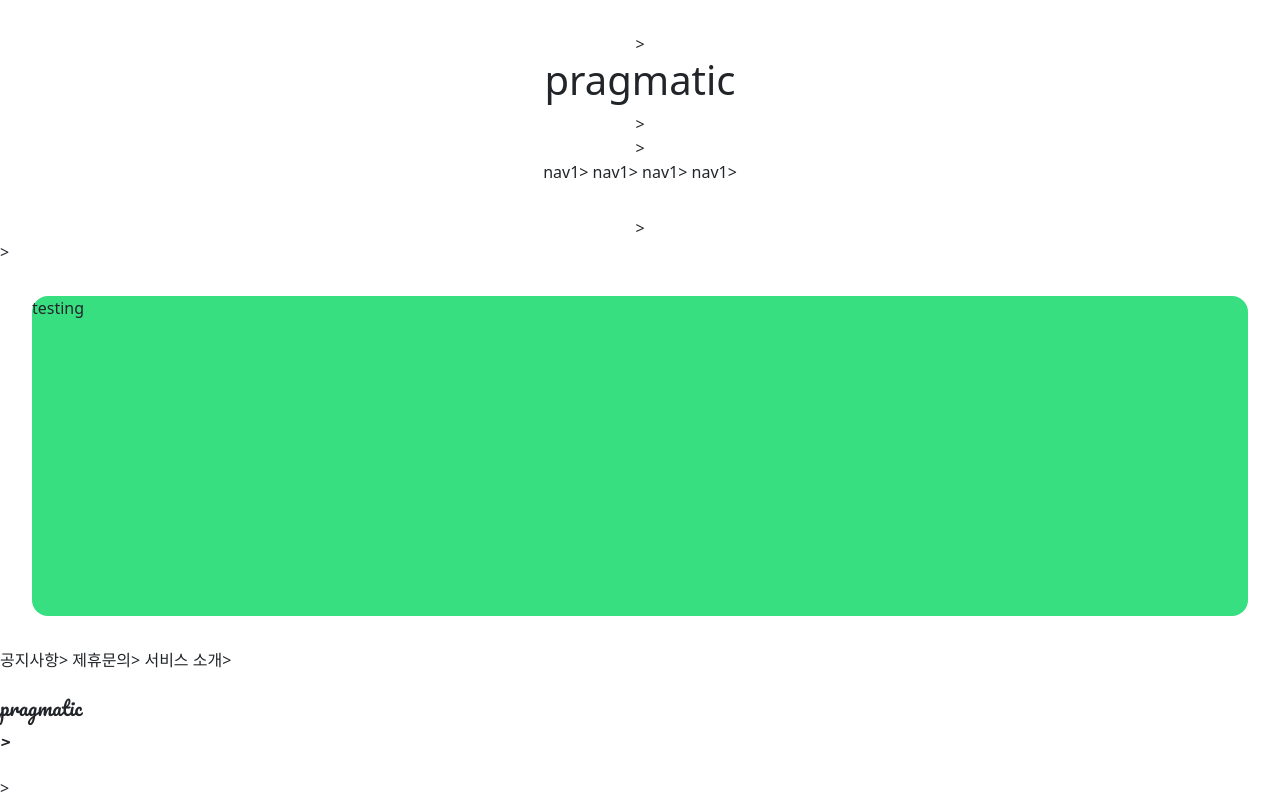
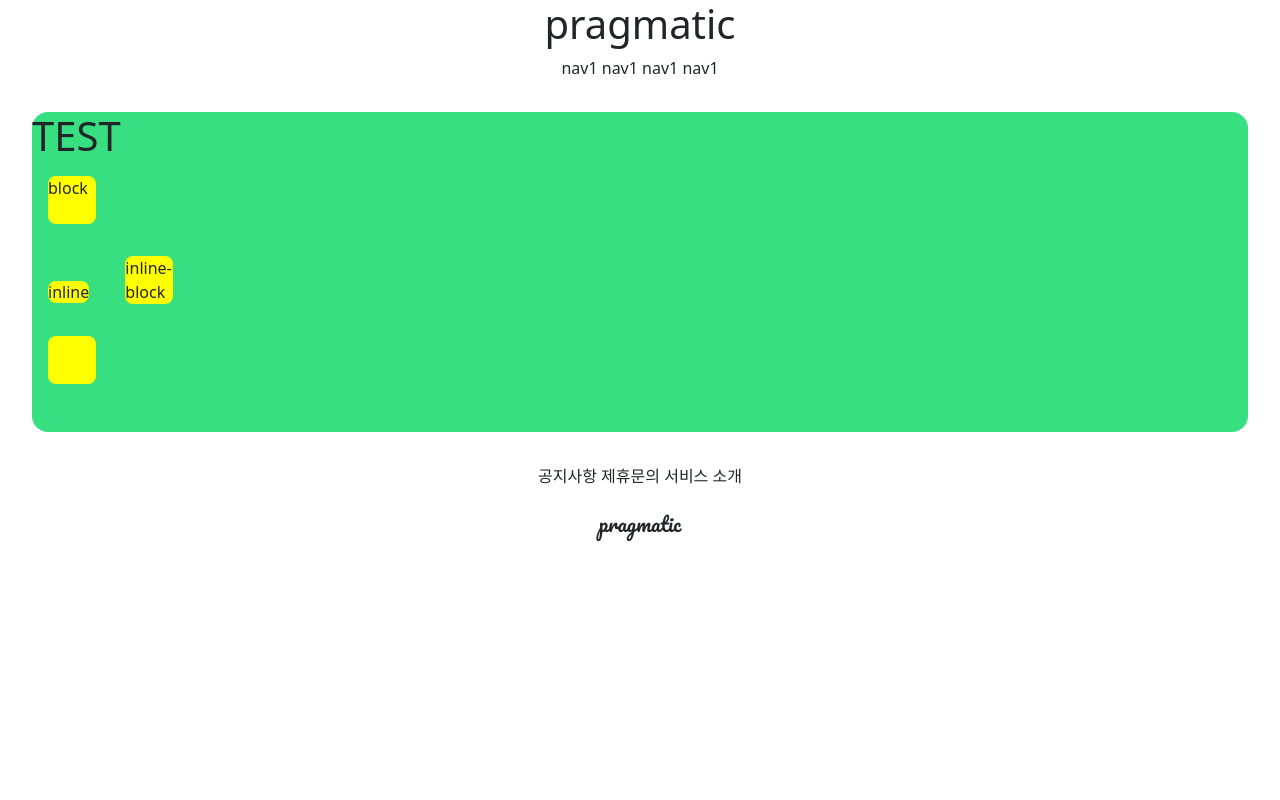
Before and after one commit to jinwoo960323/djangoProje1ct1, a Django app: page /accounts/hello_world/ in a window 1280 px wide. Run offline with Django 3.2, Linux system fonts and the light colour scheme; parts of the project's set-up code (start-up, migrations or seed data) failed here and were passed over.

Commit message:
7/7 3 class commit 1

```diff
--- a/accountapp/templates/accountapp/hellow_world.html
+++ b/accountapp/templates/accountapp/hellow_world.html
@@ -1,9 +1,27 @@
 {% extends 'base.html' %}
 
 {% block content %}
+    <style>
+            .testing {
+                background-color: yellow;
+                margin: 1rem;
+                height: 48px;
+                width:  48px;
+                border-radius: .5rem;
+        }
+    </style>
+
 
     <div style="height: 20rem; background-color: #38df81; border-radius: 1rem; margin: 2rem;">
-        testing
+
+        <h1>TEST</h1>
+
+        <div class="testing" style="display: block">block</div>
+        <div class="testing" style="display: inline">inline</div>
+        <div class="testing" style="display: none">none</div>
+        <div class="testing" style="display: inline-block">inline-block</div>
+        <div class="testing"></div>
+
     </div>
 
 {% endblock %}
--- a/djangoProje1ct1/settings.py
+++ b/djangoProje1ct1/settings.py
@@ -136,6 +136,10 @@ USE_TZ = True
 
 STATIC_URL = '/static/'
 
+STATICFILES_DIRS = [
+    BASE_DIR / "static",
+]
+
 # Default primary key field type
 # https://docs.djangoproject.com/en/3.2/ref/settings/#default-auto-field
 
--- a/templates/footer.html
+++ b/templates/footer.html
@@ -1,12 +1,12 @@
-<div style="text_align: center">
+<div style="text-align: center">
 
     <div style="margin-top: 1.5rem ">
-        <span>공지사항</span>>
-        <span>제휴문의</span>>
-        <span>서비스 소개</span>>
+        <span>공지사항</span>
+        <span>제휴문의</span>
+        <span>서비스 소개</span>
     </div>
     <div style="margin: 1.5rem 0; font-family: 'Pacifico', cursive;">
-        <h5>pragmatic</h5>>
+        <h5>pragmatic</h5>
     </div>
 
-</div>>
+</div>
--- a/templates/head.html
+++ b/templates/head.html
@@ -1,14 +1,4 @@
-<!DOCTYPE html>
-<html lang="ko">
-<head>
-    <meta charset="UTF-8">
-    <title>Title</title>
-</head>
-<body>
-
-</body>
-</html>
-
+{% load static %}
 
 <head>
     <meta charset="UTF-8">
@@ -23,4 +13,7 @@
     <link rel="preconnect" href="https://fonts.gstatic.com" crossorigin>
     <link href="https://fonts.googleapis.com/css2?family=Pacifico&display=swap" rel="stylesheet">
 
+    {# DEFAULT CSS LINK #}
+    <link rel="stylesheet" type="text/css" href="{% static 'base.css' %}">
+
 </head>
--- a/templates/header.html
+++ b/templates/header.html
@@ -1,16 +1,13 @@
 <div style="text-align: center">
 
-    <div style="margin: 2rem 0; font-family: 'Pacifico', cursive;">
+    <div class="pragmatic_header_logo">
+        <h1>pragmatic</h1>
+    </div>
+    <div style="margin-bottom: 2rem">
+        <span>nav1</span>
+        <span>nav1</span>
+        <span>nav1</span>
+        <span>nav1</span>
+    </div>
 
-    </div>>
-    <div>
-        <h1>pragmatic</h1>>
-    </div>>
-    <div style="margin-bottom: 2rem">
-        <span>nav1</span>>
-        <span>nav1</span>>
-        <span>nav1</span>>
-        <span>nav1</span>>
-    </div>>
-
-</div>>
+</div>
```
